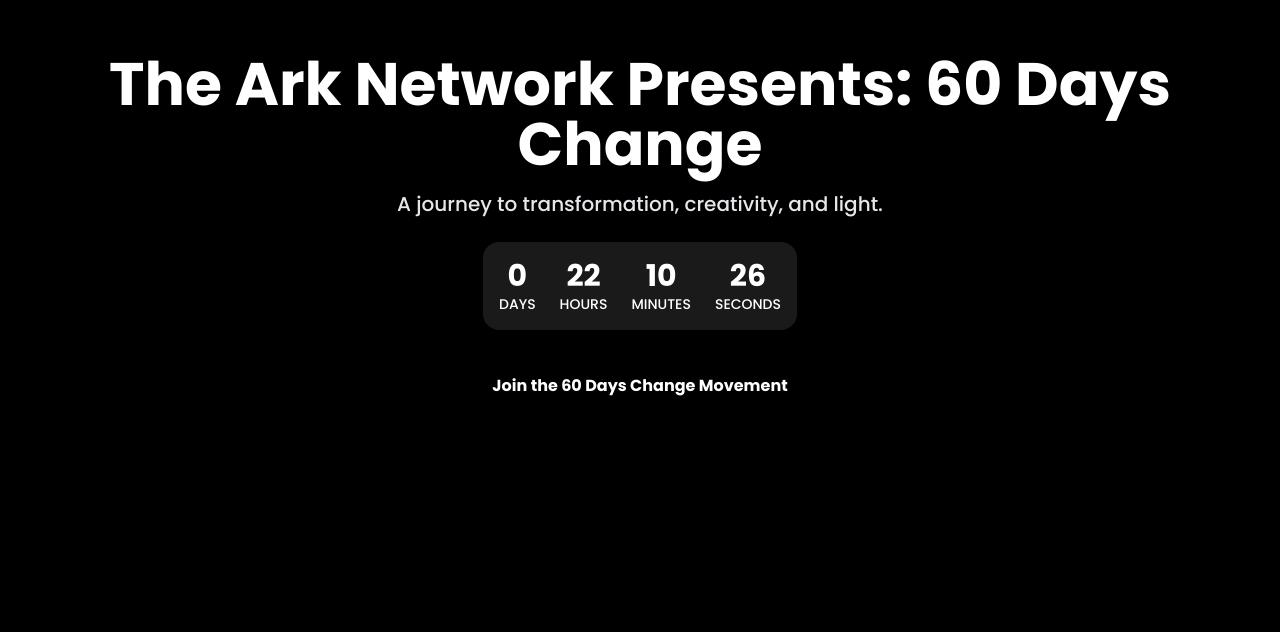
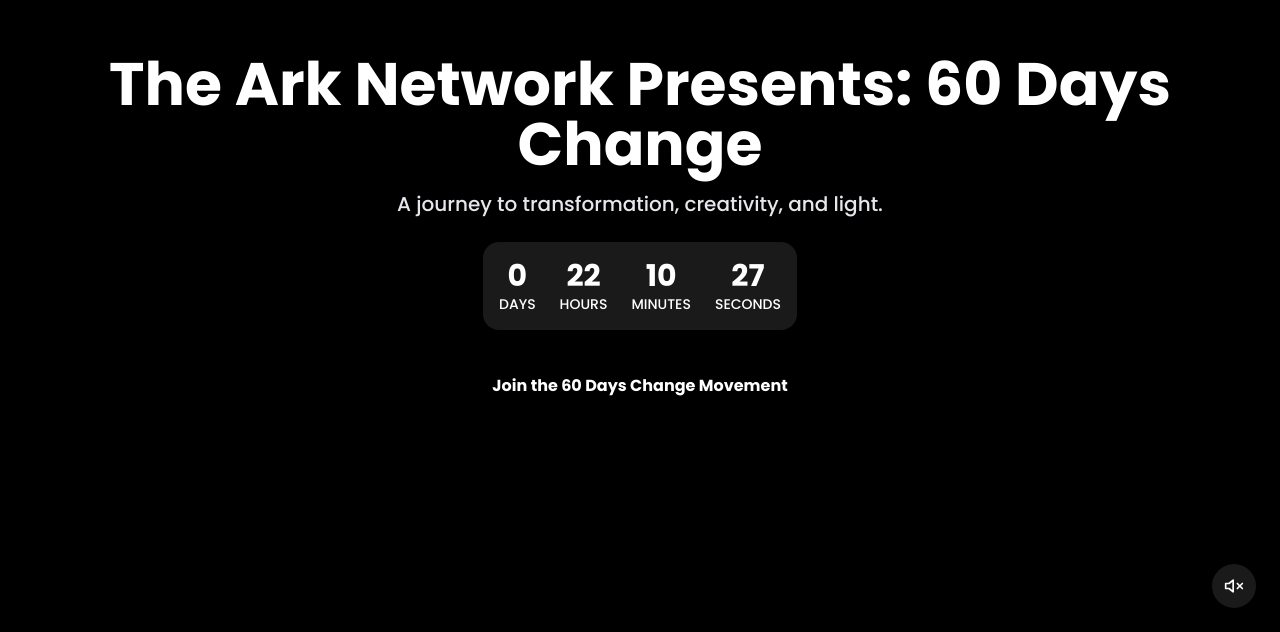
Before and after one commit to Solomough/60-days-change, a React (Vite) app: page / in a window 1280 px wide. Shown: the part 168-800 px from the top of the page. Built offline with nearby package versions, Linux system fonts and the light colour scheme.

Commit message:
Update App.jsx

```diff
--- a/src/App.jsx
+++ b/src/App.jsx
@@ -1,24 +1,54 @@
-import { useState } from 'react'
-import Hero from './components/Hero'
-import About from './components/About'
-import Vision from './components/Vision'
-import CTA from './components/CTA'
-import Footer from './components/Footer'
-import RegistrationForm from './components/RegistrationForm'
+import React, { useEffect, useRef, useState } from "react";
+import { motion } from "framer-motion";
+import { Music, VolumeX } from "lucide-react";
+import Hero from "./components/Hero";
+import About from "./components/About";
+import Vision from "./components/Vision";
+import CTA from "./components/CTA";
+import Footer from "./components/Footer";
 
-function App() {
-  const [showForm, setShowForm] = useState(false)
+export default function App() {
+  const audioRef = useRef(null);
+  const [muted, setMuted] = useState(true);
+
+  useEffect(() => {
+    const audio = audioRef.current;
+    if (audio) {
+      audio.volume = 0.4;
+      audio.muted = muted;
+      audio.play().catch(() => {});
+    }
+  }, [muted]);
 
   return (
-    <div className="relative min-h-screen">
-      <Hero onRegister={() => setShowForm(true)} />
-      <About />
-      <Vision />
-      <CTA onRegister={() => setShowForm(true)} />
-      <Footer />
-      {showForm && <RegistrationForm onClose={() => setShowForm(false)} />}
+    <div className="scroll-container">
+      {/* Background Audio */}
+      <audio
+        ref={audioRef}
+        src="https://cdn.pixabay.com/audio/2023/09/18/audio_2b58cdd56f.mp3"
+        loop
+        autoPlay
+      />
+
+      {/* Toggle Button */}
+      <button
+        onClick={() => setMuted(!muted)}
+        className="fixed bottom-6 right-6 bg-white/10 p-3 rounded-full backdrop-blur-sm hover:bg-white/20 transition-all"
+      >
+        {muted ? <VolumeX size={20} /> : <Music size={20} />}
+      </button>
+
+      <motion.div
+        initial={{ opacity: 0 }}
+        animate={{ opacity: 1 }}
+        transition={{ duration: 2 }}
+      >
+        <Hero />
+        <About />
+        <Vision />
+        <CTA />
+        <Footer />
+      </motion.div>
     </div>
-  )
+  );
 }
-
-export default App
```
